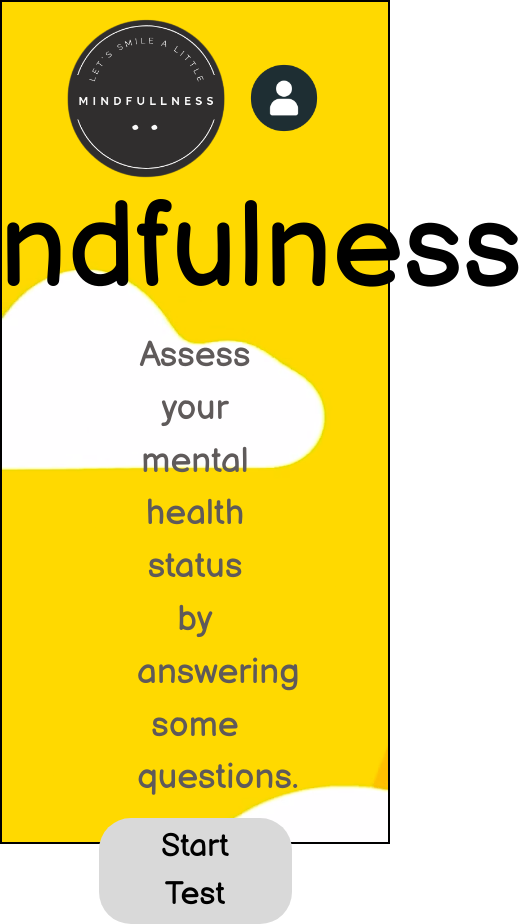
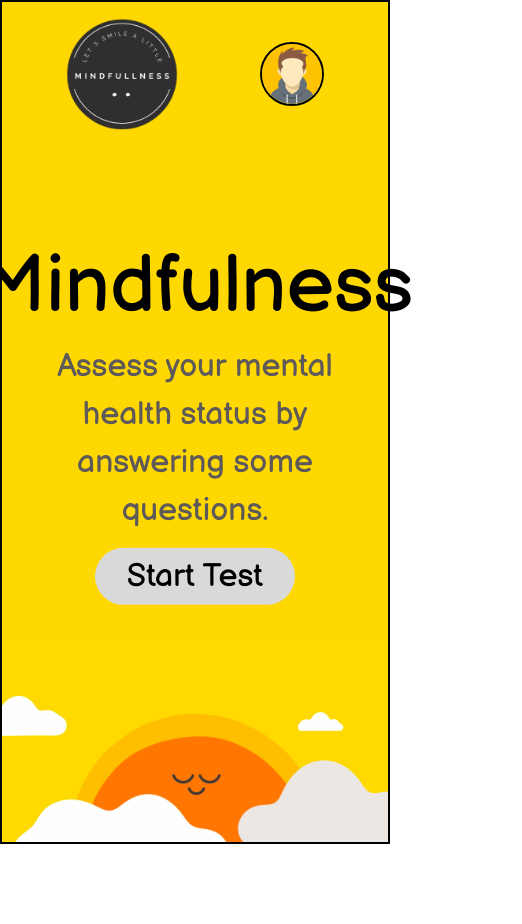
Before and after one commit to singodiyashubham87/Mindfulness, a React (Vite) app in the folder client/: page / in a window 390 px wide. Shown: the whole page, 522 px wide, since content can reach past the window. After the commit the page ends 844 px from the top, so only its background shows below. Built offline with nearby package versions, Linux system fonts and the light colour scheme.

Commit message:
style: responsive of homepage

```diff
--- a/client/src/components/Homepage.jsx
+++ b/client/src/components/Homepage.jsx
@@ -1,31 +1,37 @@
 import landingPageBanner from "../assets/images/landingPageBg.png";
 import logo from "../assets/images/logo.png";
-import userAvatar from "../assets/images/userAvatar.png";
+import avatar from "../assets/images/avatar.png";
 
 function Homepage() {
   return (
     <>
-      <div
-        className="homePage w-[100%] h-[100vh] bg-[image:var(--image-url)] font-primary border-2 border-black"
-        style={{ "--image-url": `url(${landingPageBanner})` }}
-      >
+      <div className="trackingContainer bg-[#ffd801] w-[100vw] h-[100vh] font-primary relative border-2 border-black  z-[-100]">
+        <div className="w-full overflow-hidden h-full xl:h-[80%] absolute bottom-[0]">
+          <img
+            src={landingPageBanner}
+            alt="background image"
+            className="absolute bottom-[0] w-full 2xl:bottom-[-10%] xxl:bottom-[-18%]"
+          />
+        </div>
         <nav className="flex items-center px-[4rem] mt-[1rem] justify-between">
-          <img
-            src={logo}
-            className="w-[10rem]"
-            alt="logo"
-          />
-          <div className="userProfile  w-[5rem] h-[5rem] rounded-[50%]">
-            <img src={userAvatar} alt="userAvatarLogo" className="cursor-pointer"/>
+          <img src={logo} className="w-[7rem]" alt="logo" />
+          <div className="userProfile w-[4rem] h-[4rem] rounded-[50%] border-2 border-black overflow-hidden cursor-pointer">
+            <img
+              src={avatar}
+              alt="avatarLogo"
+              className="w-full h-full object-cover cursor-pointer"
+            />
           </div>
         </nav>
-          <div className="landingPageText m-auto flex flex-col items-center justify-center  w-[50%]">
-            <h1 className="text-[7.5rem] leading-[1.2]">Mindfulness</h1>
-            <h4 className="text-[#5F5A5A] text-[2.2rem] w-[60%] text-center mt-[0.5rem]">
-              Assess your mental health status by answering some questions.
-            </h4>
-            <button className="transition ease-in-out  text-[2rem] bg-[#D9D9D9] py-[0.3rem] px-[2rem] rounded-[2rem] mt-[0.8rem] hover:bg-black hover:text-[#D9D9D9]">Start Test</button>
-          </div>
+        <div className="landingPageText m-auto flex flex-col items-center justify-center w-[100%] absolute top-[50%] left-[50%] translate-x-[-50%]	translate-y-[-50%]">
+          <h1 className="text-[5rem] leading-[1.2]">Mindfulness</h1>
+          <h4 className="text-[#5F5A5A] text-[2rem] w-[90%] text-center mt-[0.5rem]">
+            Assess your mental health status by answering some questions.
+          </h4>
+          <button className="transition ease-in-out  text-[2rem] bg-[#D9D9D9] py-[0.3rem] px-[2rem] rounded-[2rem] mt-[0.8rem] hover:bg-black hover:text-[#D9D9D9]">
+            Start Test
+          </button>
+        </div>
       </div>
     </>
   );
```
